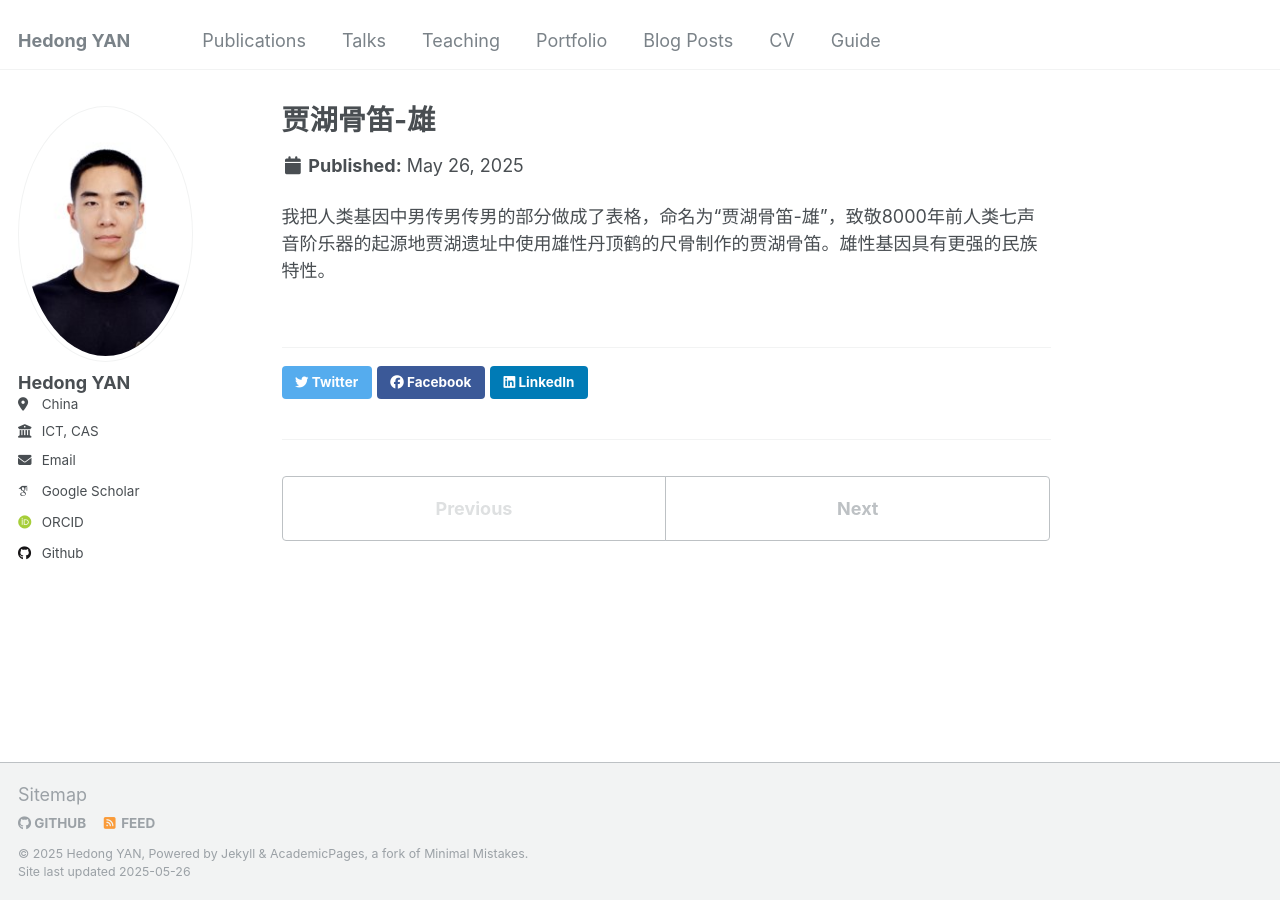
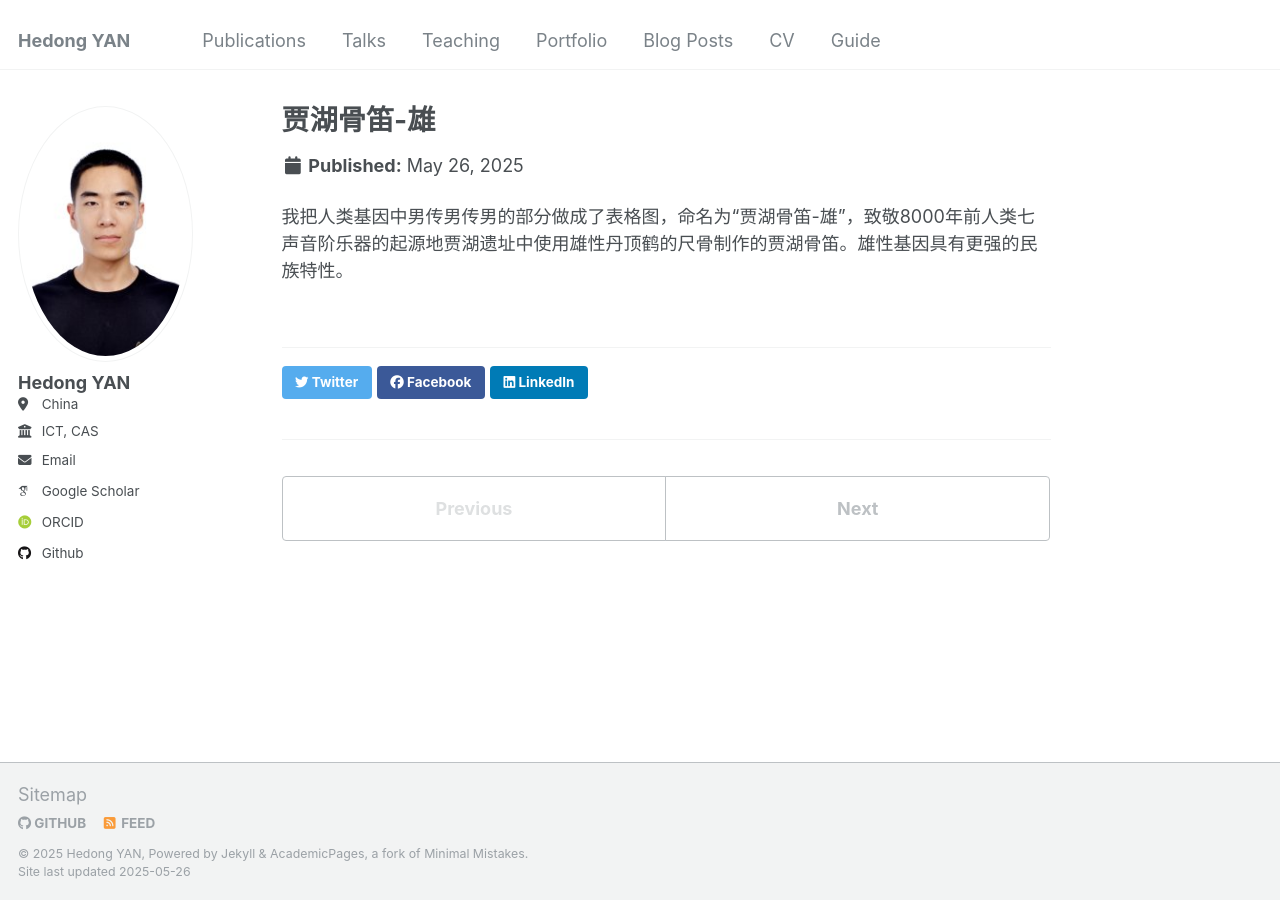
Before and after one commit to hedongyan/hedongyan.github.io, a Jekyll site: the page built from _portfolio/portfolio-1.html, in a window 1280 px wide. Built offline with Jekyll 4.4.1, drawn with Linux system fonts in a browser that asks for light colours; some web fonts are replaced.

Commit message:
update portfolio

```diff
--- a/_portfolio/portfolio-1.html
+++ b/_portfolio/portfolio-1.html
@@ -1,7 +1,7 @@
 ---
 title: "贾湖骨笛-雄"
-excerpt: "The national characteristics of Y chromosome (...-male-male-male-...) <br/><img src='/images/贾湖骨笛-雄1.0.0.jpg'>"
+excerpt: "The national characteristics map of Y chromosome (...-male-male-male-...) <br/><img src='/images/贾湖骨笛-雄1.0.0.jpg'>"
 collection: portfolio
 ---
 
-我把人类基因中男传男传男的部分做成了表格，命名为“贾湖骨笛-雄”，致敬8000年前人类七声音阶乐器的起源地贾湖遗址中使用雄性丹顶鹤的尺骨制作的贾湖骨笛。雄性基因具有更强的民族特性。
+我把人类基因中男传男传男的部分做成了表格图，命名为“贾湖骨笛-雄”，致敬8000年前人类七声音阶乐器的起源地贾湖遗址中使用雄性丹顶鹤的尺骨制作的贾湖骨笛。雄性基因具有更强的民族特性。
--- a/_portfolio/portfolio-2.html
+++ b/_portfolio/portfolio-2.html
@@ -1,7 +1,7 @@
 ---
 title: "贾湖骨笛-雌"
-excerpt: "The geographic characteristics of mtDNA (...-female-female-female-...) <br/><img src='/images/贾湖骨笛-雌1.0.0.jpg'>"
+excerpt: "The geographic characteristics map of mtDNA (...-female-female-female-...) <br/><img src='/images/贾湖骨笛-雌1.0.0.jpg'>"
 collection: portfolio
 ---
 
-我把人类基因中女传女传女的部分做成了表格，命名为“贾湖骨笛-雌”，致敬8000年前人类七声音阶乐器的起源地贾湖遗址中使用雌性丹顶鹤的尺骨制作的贾湖骨笛。雌性基因具有更强的地域特性。
+我把人类基因中女传女传女的部分做成了表格图，命名为“贾湖骨笛-雌”，致敬8000年前人类七声音阶乐器的起源地贾湖遗址中使用雌性丹顶鹤的尺骨制作的贾湖骨笛。雌性基因具有更强的地域特性。
```
